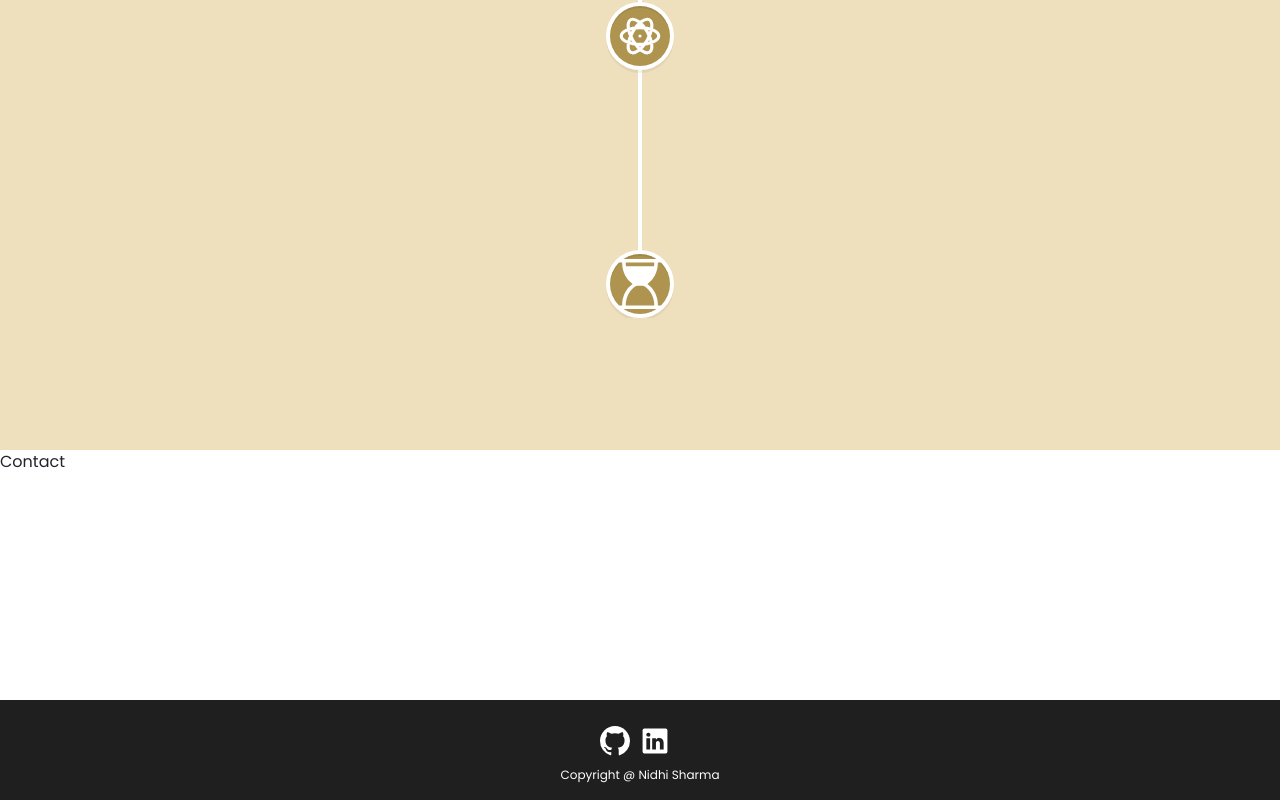
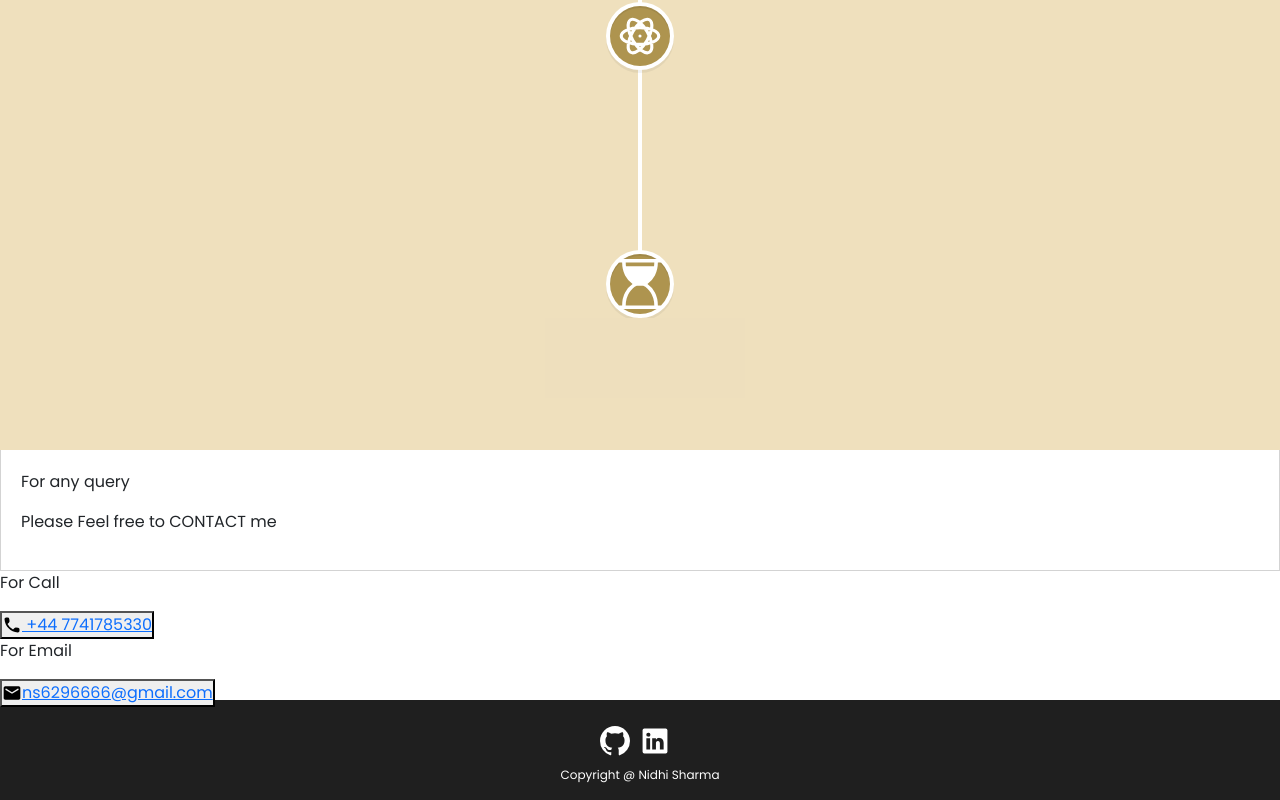
Before and after one commit to ns6296666/portfolio, a React (Vite) app in the folder react-portfolio/: page / in a window 1280 px wide. Shown: the part 3123-3923 px from the top of the page. Built offline with nearby package versions, Linux system fonts and the light colour scheme.

Commit message:
added content to contact section

```diff
--- a/react-portfolio/src/App.css
+++ b/react-portfolio/src/App.css
@@ -296,6 +296,10 @@
   height: 250px;
   background-color:#fff
 }
+.call{
+  width: 20px;
+  height: 20px;
+}
 
 /* footer css */
 .footer{
--- a/react-portfolio/src/Contact.jsx
+++ b/react-portfolio/src/Contact.jsx
@@ -1,3 +1,28 @@
+import call from "./assets/call.svg";
+import whatsapp from "./assets/whatsapp.svg";
 export default function Contact() {
-  return <div className="contact">Contact</div>;
+  return (
+    <div className="contact">
+      <div className="description">
+        <p className="query">For any query</p>
+        <p className="free">Please Feel free to CONTACT me</p>
+      </div>
+      <div>
+        <div className="information">
+          <p className="for-call">For Call </p>
+          <button>
+            <img src={call} alt="call" className="call" />
+            <a href="tel:7741785330"> +44 7741785330 </a>
+          </button>
+        </div>
+        <div>
+          <p className="for-call">For Email</p>
+          <button>
+            <img src={whatsapp} alt="call" className="call" />
+            <a href="mailto:ns6296666@gmail.com">ns6296666@gmail.com</a>
+          </button>
+        </div>
+      </div>
+    </div>
+  );
 }
```
Also changed, not shown: react-portfolio/src/assets/call.svg (added), react-portfolio/src/assets/whatsapp.svg (added).
